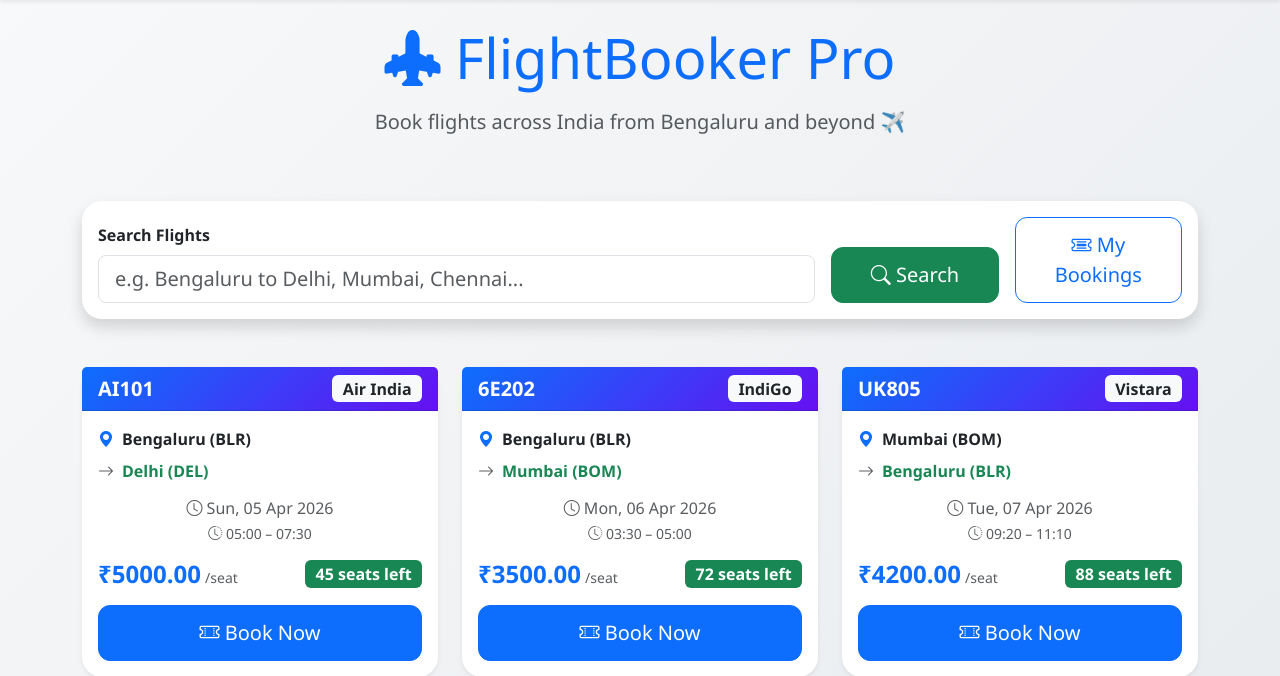
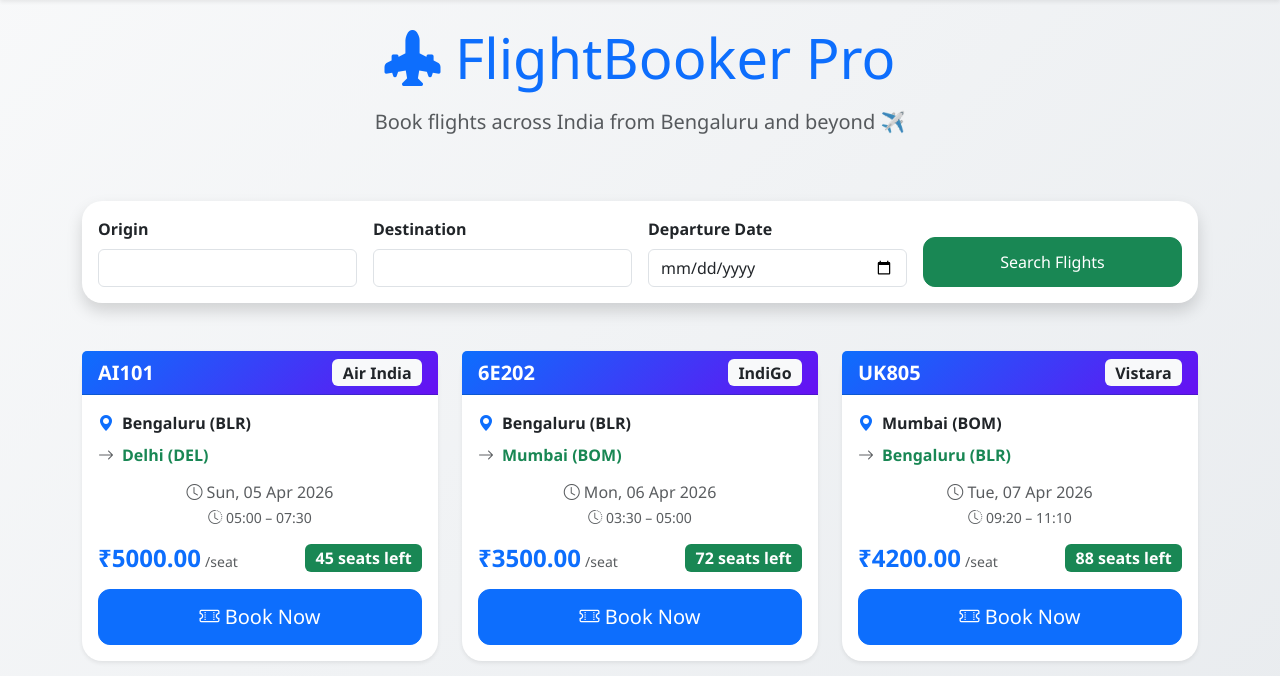
Before and after one commit to Lonewolfrex/bookmyflight, a Django app: page / in a window 1280 px wide. Shown: the part 66-742 px from the top of the page. Run offline with Django 5.2, Linux system fonts and the light colour scheme; a user stored in the database is signed in; data comes from the database, SQL or seed files in the repository.

Commit message:
dev: search feature enhanced

```diff
--- a/flights/views.py
+++ b/flights/views.py
@@ -16,13 +16,27 @@ from .models import Flight, Booking
 def home(request):
     flights = Flight.objects.filter(seats_available__gt=0).order_by('departure')
 
-    # Search flights
-    query = request.GET.get('q')
-    if query:
-        flights = flights.filter(
-            Q(origin__icontains=query) | Q(destination__icontains=query)
-        )
-    return render(request, 'flights/home.html', {'flights': flights, 'query': query})
+    origin = request.GET.get('origin')
+    destination = request.GET.get('destination')
+    departure_date = request.GET.get('departure_date')
+
+    if origin:
+        flights = flights.filter(origin__icontains=origin)
+
+    if destination:
+        flights = flights.filter(destination__icontains=destination)
+
+    if departure_date:
+        flights = flights.filter(departure__date=departure_date)
+
+    context = {
+        'flights': flights,
+        'origin': origin,
+        'destination': destination,
+        'departure_date': departure_date,
+    }
+
+    return render(request, 'flights/home.html', context)
 
 @login_required
 def book_flight(request, flight_id):
--- a/templates/flights/home.html
+++ b/templates/flights/home.html
@@ -15,21 +15,28 @@
 <div class="card shadow mb-5">
     <div class="card-body">
         <form method="get" class="row g-3 align-items-end">
-            <div class="col-md-8">
-                <label class="form-label fw-bold">Search Flights</label>
-                <input type="text" name="q" class="form-control form-control-lg"
-                       placeholder="e.g. Bengaluru to Delhi, Mumbai, Chennai..."
-                       value="{{ query|default_if_none:'' }}">
+            <div class="col-md-3">
+                <label class="form-label fw-bold">Origin</label>
+                <input type="text" name="origin" class="form-control"
+                    value="{{ origin|default_if_none:'' }}">
             </div>
-            <div class="col-md-2">
-                <button type="submit" class="btn btn-success btn-lg w-100">
-                    <i class="bi bi-search"></i> Search
+
+            <div class="col-md-3">
+                <label class="form-label fw-bold">Destination</label>
+                <input type="text" name="destination" class="form-control"
+                    value="{{ destination|default_if_none:'' }}">
+            </div>
+
+            <div class="col-md-3">
+                <label class="form-label fw-bold">Departure Date</label>
+                <input type="date" name="departure_date" class="form-control"
+                    value="{{ departure_date|default_if_none:'' }}">
+            </div>
+
+            <div class="col-md-3">
+                <button type="submit" class="btn btn-success w-100">
+                    Search Flights
                 </button>
-            </div>
-            <div class="col-md-2">
-                <a href="{% url 'flights:my_bookings' %}" class="btn btn-outline-primary btn-lg w-100">
-                    <i class="bi bi-ticket-detailed"></i> My Bookings
-                </a>
             </div>
         </form>
     </div>
```
Also changed, not shown: .github/workflows/ci-cd.yml, 1 other file.
